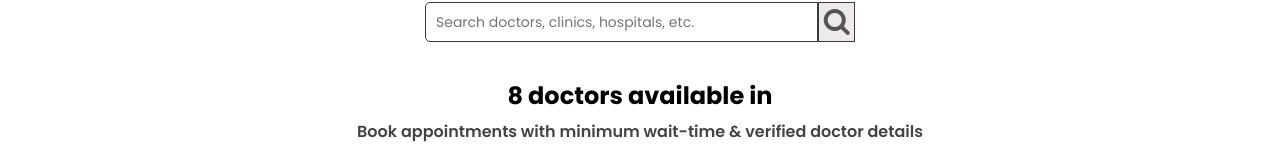
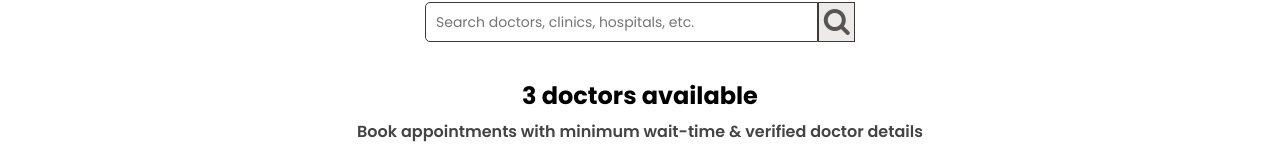
Before and after one commit to Andabeat/med_appt, a React (Create React App) app: page /find-doctor in a window 1280 px wide. Shown: the part 509-671 px from the top of the page. Built offline with nearby package versions, Linux system fonts and the light colour scheme.

Commit message:
Changes to FindDoctorSearch so uptodate

```diff
--- a/src/App.js
+++ b/src/App.js
@@ -6,7 +6,6 @@ import Navbar from './Components/Navbar/Navbar';
 import LandingPage from './Components/Landing_Page/Landing_Page';
 import SignUp from './Components/Sign_Up/Sign_Up';
 import Login from './Components/Login/Login';
-import InstantConsultation from './Components/InstantConsultationBooking/InstantConsultation';
 import FindDoctorSearch from './Components/FindDoctorSearch/FindDoctorSearch';
 
 
@@ -21,7 +20,6 @@ function App() {
           <Route path="/" element={<LandingPage />} />
           <Route path="/signup" element={<SignUp />} />
           <Route path="/login" element={<Login />} />
-          <Route path="/instant-consultation" element={<InstantConsultation />} />
           <Route path="/find-doctor" element={<FindDoctorSearch />} />
 
           {/* 404 fallback route */}
--- a/src/Components/FindDoctorSearch/FindDoctorSearch.css
+++ b/src/Components/FindDoctorSearch/FindDoctorSearch.css
@@ -121,13 +121,16 @@
 
 .search-doctor-input-results {
     position: absolute;
-    top: 55%;
+    top: 52%;
     left: 0;
     width: 100%;
     z-index: 5;
     height: 420px;
     margin-top: 2px;
     border: 1px solid #555;
+}
+.search-doctor-input-results.hide {
+  display: none !important;
 }
 
 .search-doctor-result-item {
--- a/src/Components/FindDoctorSearch/FindDoctorSearch.js
+++ b/src/Components/FindDoctorSearch/FindDoctorSearch.js
@@ -1,29 +1,55 @@
 import React, { useState } from 'react';
 import './FindDoctorSearch.css';
 import DoctorCard from '../DoctorCard/DoctorCard';
-import { useNavigate } from 'react-router-dom';   // <-- removed Navigate (unused)
 
 const initSpeciality = [
   'Dentist',
   'Gynecologist/obstetrician',
   'General Physician',
   'Dermatologist',
-  'Ear-nose-throat (ent) Specialist',
-  'Homeopath',
-  'Ayurveda'
+  'Orthopedic Surgeon',
+  'Cardiologist'
+];
+
+const doctorList = [
+  {
+    name: "Dr. Jonas Miller",
+    speciality: "Cardiologist",
+    experience: "12",
+    ratings: "4.8",
+    profilePic: "DrJonas.png"
+  },
+  {
+    name: "Dr. Lynn Smith",
+    speciality: "Dermatologist",
+    experience: "10",
+    ratings: "4.6",
+    profilePic: "DrLynn.png"
+  },
+  {
+    name: "Dr. Mike Jones",
+    speciality: "Orthopedic Surgeon",
+    experience: "8",
+    ratings: "4.7",
+    profilePic: "DrMike.png"
+  }
 ];
 
 const FindDoctorSearch = () => {
   const [doctorResultHidden, setDoctorResultHidden] = useState(true);
   const [searchDoctor, setSearchDoctor] = useState('');
-  const [specialities, setSpecialities] = useState(initSpeciality);
-  const navigate = useNavigate();
+  const [specialities] = useState(initSpeciality);
 
   const handleDoctorSelect = (speciality) => {
     setSearchDoctor(speciality);
     setDoctorResultHidden(true);
-    navigate(`/instant-consultation?speciality=${speciality}`);
   };
+
+  // Filter doctors based on current search input or selection
+  const filteredDoctors = doctorList.filter(doctor =>
+    searchDoctor === '' ||
+    doctor.speciality.toLowerCase().includes(searchDoctor.toLowerCase())
+  );
 
   return (
     <div className="finddoctor">
@@ -47,7 +73,7 @@ const FindDoctorSearch = () => {
               className="search-doctor-input-box"
               placeholder="Search doctors, clinics, hospitals, etc."
               onFocus={() => setDoctorResultHidden(false)}
-              onBlur={() => setDoctorResultHidden(true)}
+              onBlur={() => setTimeout(() => setDoctorResultHidden(true), 120)}
               value={searchDoctor}
               onChange={(e) => setSearchDoctor(e.target.value)}
             />
@@ -56,7 +82,7 @@ const FindDoctorSearch = () => {
               <i className="fa fa-search findIcon"></i>
             </div>
 
-            <div className="search-doctor-input-results" hidden={doctorResultHidden}>
+            <div className={`search-doctor-input-results${doctorResultHidden ? " hide" : ""}`}>
               {specialities.map((speciality) => (
                 <div
                   className="search-doctor-result-item"
@@ -79,36 +105,30 @@ const FindDoctorSearch = () => {
         </div>
 
         <div style={{ margin: "30px 0 10px 0" }}>
-        <h2 style={{ fontWeight: "bold", margin: "0 0 8px 0" }}>8 doctors available in</h2>
+          <h2 style={{ fontWeight: "bold", margin: "0 0 8px 0" }}>
+            {filteredDoctors.length} doctor{filteredDoctors.length !== 1 ? 's' : ''} available
+          </h2>
           <div style={{ fontWeight: "600", color: "#444" }}>
             Book appointments with minimum wait-time &amp; verified doctor details
           </div>
         </div>
 
-        {/* Doctor cards */}
+        <div className="doctor-card-row">
+          {filteredDoctors.length === 0 ? (
+            <p>No doctors found for this specialty.</p>
+          ) : (
+            filteredDoctors.map(doctor => (
               <DoctorCard
-          name="Dr. Jonas Miller"
-          speciality="Cardiologist"
-          experience="12"
-          ratings="4.8"
-          profilePic="DrJonas.png"
+                key={doctor.name}
+                name={doctor.name}
+                speciality={doctor.speciality}
+                experience={doctor.experience}
+                ratings={doctor.ratings}
+                profilePic={doctor.profilePic}
               />
-
-        <DoctorCard
-          name="Dr. Lynn Smith"
-          speciality="Dermatologist"
-          experience="10"
-          ratings="4.6"
-          profilePic="DrLynn.png"
-        />
-
-        <DoctorCard
-          name="Dr. Mike Jones"
-          speciality="Orthopedic Surgeon"
-          experience="8"
-          ratings="4.7"
-          profilePic="DrMike.png"
-        />
+            ))
+          )}
+        </div>
       </center>
     </div>
   );
--- a/src/Components/Landing_Page/LandingPage.css
+++ b/src/Components/Landing_Page/LandingPage.css
@@ -30,7 +30,9 @@
     font-weight: 300;
     text-align: center;
     padding: 12px 14rem;
-    color:#969BA5;
+    color: #222;
+    margin: 0 auto 60px;
+    width: 60%;
 }
 
 .hero-section .button {
--- a/src/Components/Landing_Page/Landing_Page.js
+++ b/src/Components/Landing_Page/Landing_Page.js
@@ -23,7 +23,7 @@ const Landing_Page = () => {
             </div>
 
             <h4>
-              Lorem, ipsum dolor sit amet consectetur adipisicing elit. Eaque at quae ducimus. Suscipit omnis quibusdam non cum rem voluptatem!
+              At StayHealthy, your health is our highest priority. We believe medical care should be accessible, compassionate, and tailored to every individual. From routine checkups to expert advice, our team is here to support your journey to lifelong wellness.
             </h4>
             <a href="#services">
               <button className="button">Get Started</button>
```
Lines whose indentation alone changed are shown as unchanged.
